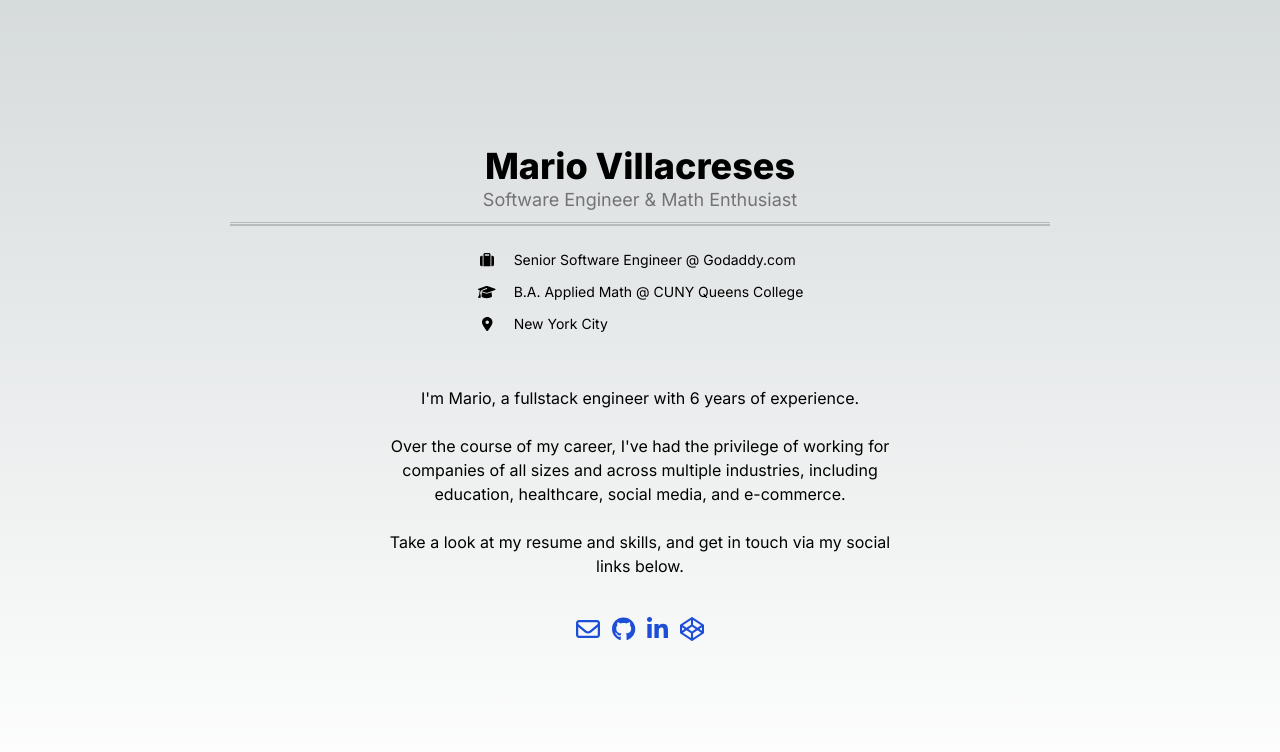
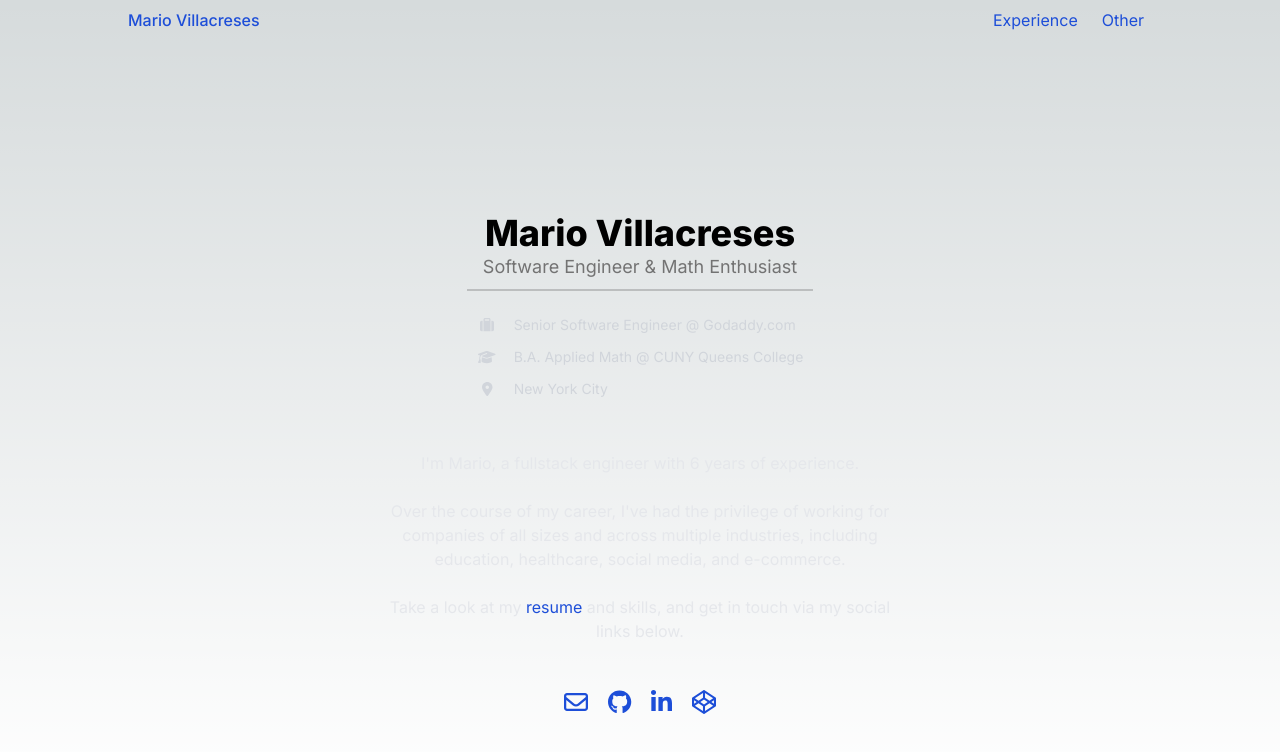
Before and after one commit to villacreses/personal-site, a Next.js app: page / in a window 1280 px wide. Shown: the top 752 px of the page. Built offline with nearby package versions, Linux system fonts and the light colour scheme.

Commit message:
Add navbar & update components

```diff
--- a/src/app/(professional)/content.ts
+++ b/src/app/(professional)/content.ts
@@ -7,7 +7,7 @@ Over the course of my career, I&apos;ve had the privilege of working
 for companies of all sizes and across multiple industries, including
 education, healthcare, social media, and e-commerce.
 
-Take a look at my resume and skills, and get in touch via my social links below.
+Take a look at my [resume](/docs/resume.pdf) and skills, and get in touch via my social links below.
 `;
 
 type TCredential = {
--- a/src/app/(professional)/layout.tsx
+++ b/src/app/(professional)/layout.tsx
@@ -2,6 +2,7 @@ import type { Metadata } from "next";
 import { Inter } from "next/font/google";
 import "./globals.css";
 import { classNames } from "@/utils";
+import TopNavbar from "@/components/TopNavbar";
 
 const inter = Inter({ subsets: ["latin"] });
 
@@ -36,7 +37,10 @@ export default function RootLayout({
 }>) {
   return (
     <html lang="en">
-      <body className={bodyClassnames}>{children}</body>
+      <body className={bodyClassnames}>
+        <TopNavbar />
+        {children}
+      </body>
     </html>
   );
 }
--- a/src/app/(professional)/page.tsx
+++ b/src/app/(professional)/page.tsx
@@ -12,43 +12,56 @@ const yearsExp = Math.ceil(
   yearsSince(experienceEntries[experienceEntries.length - 1].startDate),
 );
 
-const SocialLinks = () => (
-  <ul className="text-2xl flex flex-row mt-3 mb-2 justify-center">
+const bottomBorderStyles =
+  "after:content-[' '] after:block after:border after:opacity-25 after:mt-2 after:border-neutral-700 after:-mx-4";
+
+function SocialLinks() {
+  return (
+    <ul className="text-2xl flex flex-row mt-3 mb-2 justify-center gap-x-1">
       {socialLinkItems.map((props) => (
-      <li key={props.slug} className="px-1.5">
+        <li key={props.slug} className="p-2">
           <IconLink {...props} iconProps={{ height: "1em" }} />
         </li>
       ))}
     </ul>
   );
+}
 
-const Credentials = () => (
-  <ul className="text-sm mb-4">
+function Credentials() {
+  return (
+    <ul className="text-sm mb-4 text-gray-300">
       {credentials.map(({ iconId, text }) => (
-      <li key={text} className="mb-3 grid grid-cols-2 grid-cols-[1.5em_1fr] items-center gap-x-4">
-        <Icon iconId={iconId} height={"1em"} className="justify-self-center"/>
+        <li
+          key={text}
+          className="mb-3 grid grid-cols-2 grid-cols-[1.5em_1fr] items-center gap-x-4"
+        >
+          <Icon
+            iconId={iconId}
+            height={"1em"}
+            className="justify-self-center"
+          />
           <span className="justify-self-start">{text}</span>
         </li>
       ))}
     </ul>
   );
+}
 
 export default function Home() {
   return (
     <main className="grow">
       <article className="h-full flex flex-col items-center justify-center text-center">
         <header>
-          <hgroup>
+          <hgroup className={`mb-6 ${bottomBorderStyles}`}>
             <h1 className="text-4xl font-extrabold">Mario Villacreses</h1>
             <h2 className="text-lg text-neutral-500 dark:text-neutral-400">
               Software Engineer & Math Enthusiast
             </h2>
           </hgroup>
-
         </header>
-        <hr className="mx-auto lg:mx-0 h-1 w-4/5 mt-2 mb-6 border-b-2 border-neutral-700 opacity-25" />
+        {/* <hr className="mx-auto lg:mx-0 h-1 w-4/5 mt-2 mb-6 border-b-2 border-neutral-700 opacity-25" /> */}
         <Credentials />
-        <Markdown className="prose">{homepageIntro}</Markdown>
+        <Markdown className="prose text-gray-200">{homepageIntro}</Markdown>
         <SocialLinks />
       </article>
     </main>
--- /dev/null
+++ b/src/components/TopNavbar.tsx
@@ -0,0 +1,46 @@
+import DefaultLink from "next/link";
+import { ComponentProps, FC } from "react";
+
+type TNavLink = {
+  href: string;
+  children: string;
+};
+
+const navLinks: TNavLink[] = [
+  {
+    href: "/experience",
+    children: "Experience",
+  },
+  {
+    href: "/other",
+    children: "Other",
+  },
+];
+
+const Link: FC<ComponentProps<typeof DefaultLink>> = (props) => (
+  <DefaultLink className="text-base font-medium" {...props} />
+);
+
+export default function TopNavbar() {
+  return (
+    <>
+      <div className="fixed inset-x-0 px-12 pt-2 pb-3 mb-[95px] h-[53px]">
+        <div className="m-auto max-w-[64rem] flex flex-row justify-between">
+          <nav>
+            <Link href="/">Mario Villacreses</Link>
+          </nav>
+          <nav>
+            <ul className="flex flex-row gap-x-2">
+              {navLinks.map((props) => (
+                <li key={props.href} className="">
+                  <Link {...props} className="px-2 py-1" />
+                </li>
+              ))}
+            </ul>
+          </nav>
+        </div>
+      </div>
+      <div className="min-h-[148px]" />
+    </>
+  );
+}
```
Lines whose indentation alone changed are shown as unchanged.
